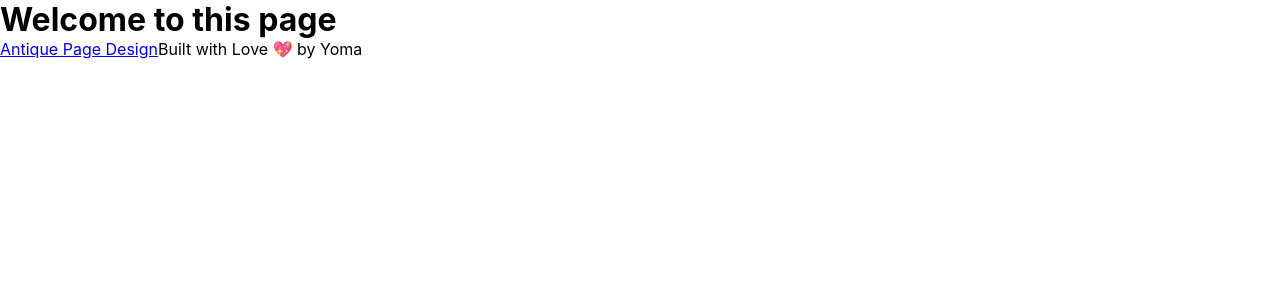
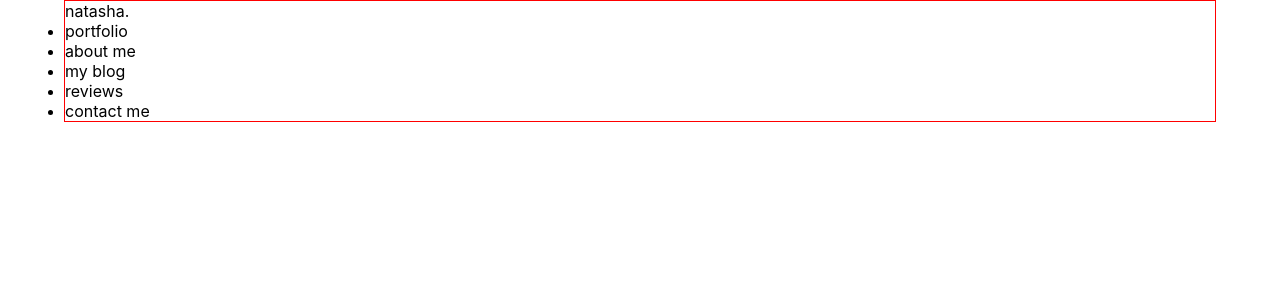
Before and after one commit to DevYoma/teno_react_designs, a React (Create React App) app: page /natasha in a window 1280 px wide. Shown: the top 300 px of the page. Built offline with nearby package versions, Linux system fonts and the light colour scheme.

Commit message:
starting the Natasha desigin

```diff
--- a/src/App.js
+++ b/src/App.js
@@ -2,6 +2,7 @@ import React from 'react';
 import './App.css';
 import { BrowserRouter as Router, Switch, Route, Link } from 'react-router-dom';
 import AnitquePage from './ANITQUE/pages/AnitquePage';
+import NatashaMain from './NATASHA/pages/NatashaMain'
 
 function App() {
   return (
@@ -12,6 +13,10 @@ function App() {
           <Switch>
               <Route  path="/antique" exact>
                 <AnitquePage />
+              </Route>
+
+              <Route path='/natasha'>
+                <NatashaMain />
               </Route>
 
               <Route path="/">
--- /dev/null
+++ b/src/NATASHA/Components/NatashaNav/NatashaNav.jsx
@@ -0,0 +1,26 @@
+import React from 'react';
+import './NatashaNav.css';
+
+const NatashaNav = () => {
+    return (
+        <div className="natashaNav">
+            <div className="natashaNav__name">
+                natasha.
+            </div>
+
+            <ul className="natashaNav__middle">
+                <li>portfolio</li>
+                <li>about me</li>
+                <li>my blog</li>
+                <li>reviews</li>
+                <li>contact me</li>
+            </ul>
+
+            <div>
+
+            </div>
+        </div>
+     );
+}
+
+export default NatashaNav;
--- /dev/null
+++ b/src/NATASHA/pages/NatashaMain.css
@@ -0,0 +1,13 @@
+/* .natashaMain__container{
+    width: 90%;
+    max-width: 1440px;
+    margin: 0 auto;
+    border: 1px solid red;
+} */
+
+.natashaMain{
+    width: 90%;
+    max-width: 1440px;
+    margin: 0 auto;
+    border: 1px solid red;
+}
--- /dev/null
+++ b/src/NATASHA/pages/NatashaMain.jsx
@@ -0,0 +1,13 @@
+import React from 'react';
+import NatashaNav from '../Components/NatashaNav/NatashaNav';
+import './NatashaMain.css';
+
+const NatashaMain = () => {
+    return (
+        <div className="natashaMain natashaMain__container">
+            <NatashaNav />
+        </div>
+     );
+}
+
+export default NatashaMain;
```
Also changed, not shown: package.json (indentation only), src/NATASHA/Components/NatashaNav/NatashaNav.css (added), 1 other file (tests, documents, lock files or other folders).
